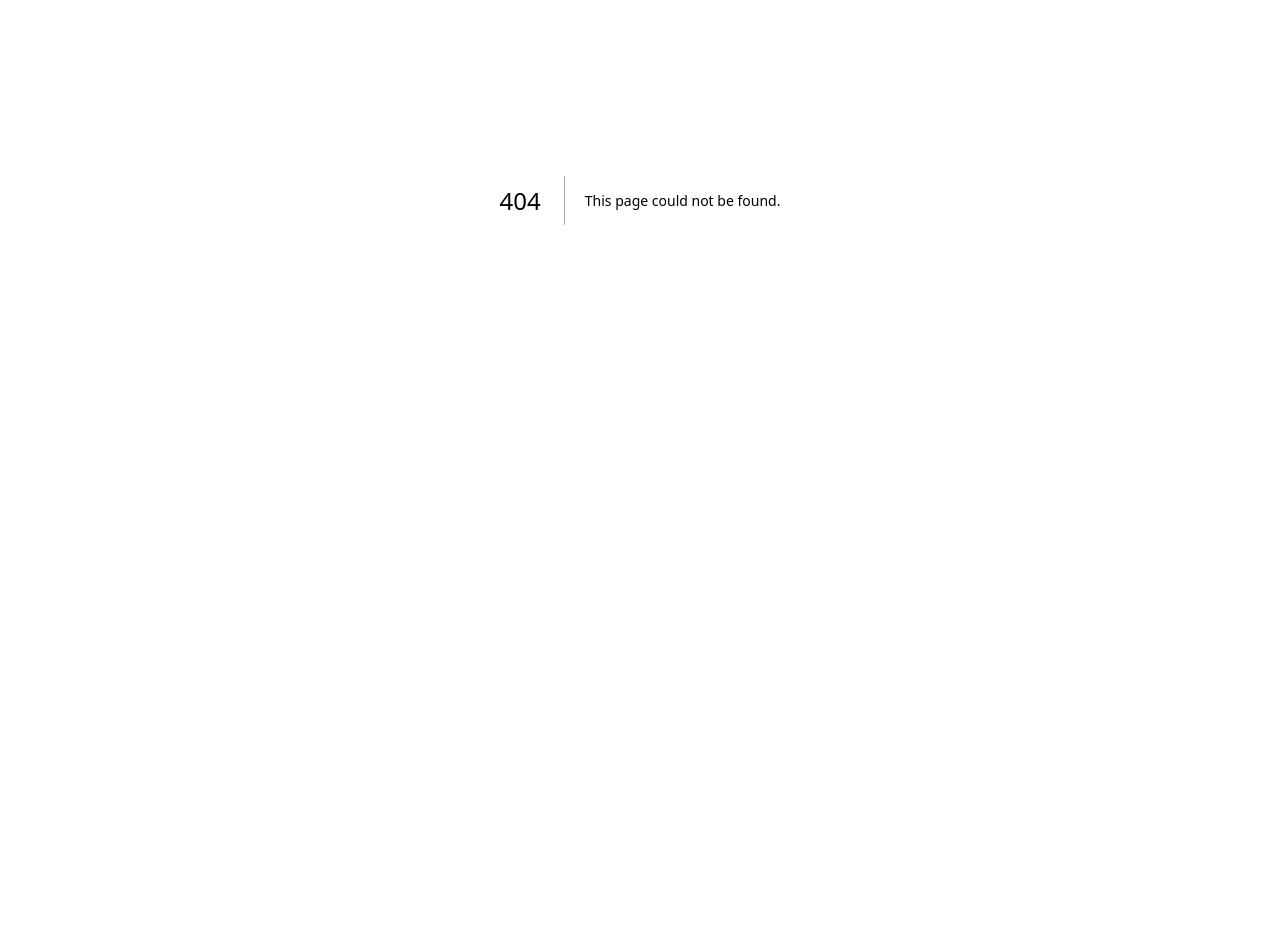
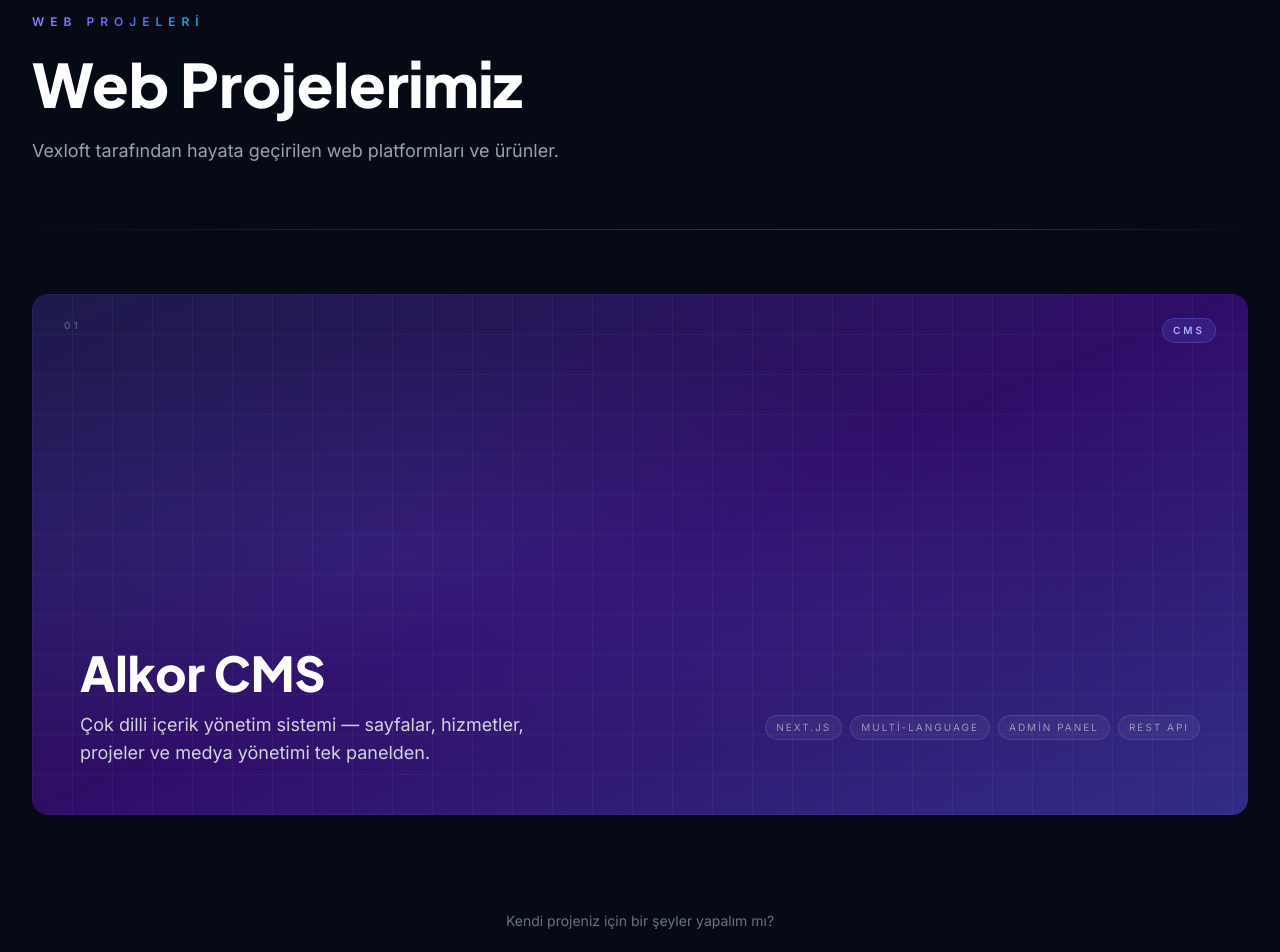
Before and after one commit to berkeakgnnn/vexloft, a Next.js app: page /web-projelerimiz in a window 1280 px wide. Before the commit this address had no page. Shown: the part 200-1152 px from the top of the page. Before the commit the page ends 800 px from the top, so only its background shows below. Built offline with nearby package versions, Linux system fonts and the light colour scheme.

Commit message:
feat: add /web-projelerimiz page with Alkor CMS showcase

```diff
--- /dev/null
+++ b/app/web-projelerimiz/page.tsx
@@ -0,0 +1,83 @@
+import Link from "next/link";
+import type { Metadata } from "next";
+import { Navbar } from "@/components/layout/navbar";
+import { Footer } from "@/components/layout/footer";
+import { WebProjectCard, type WebProject } from "@/components/web-projelerimiz/web-project-card";
+
+export const metadata: Metadata = {
+  title: "Web Projelerimiz | Vexloft",
+  description:
+    "Vexloft tarafından hayata geçirilen web platformları ve ürünler.",
+};
+
+const webProjects: WebProject[] = [
+  {
+    id: "alkor-cms",
+    name: "Alkor CMS",
+    description:
+      "Çok dilli içerik yönetim sistemi — sayfalar, hizmetler, projeler ve medya yönetimi tek panelden.",
+    badge: "CMS",
+    tags: ["Next.js", "Multi-language", "Admin Panel", "REST API"],
+    href: "#",
+  },
+];
+
+export default function WebProjelerimizPage(): React.ReactElement {
+  return (
+    <div className="noise-bg">
+      <Navbar />
+
+      <main
+        className="min-h-screen pt-32 pb-24"
+        style={{ backgroundColor: "#060a14" }}
+      >
+        <div className="max-w-7xl mx-auto px-4 sm:px-6 lg:px-8">
+          {/* Section header */}
+          <div className="mb-16">
+            <span className="inline-block text-xs font-semibold tracking-[6px] uppercase gradient-text mb-4">
+              WEB PROJELERİ
+            </span>
+            <h1
+              className="text-4xl sm:text-5xl md:text-6xl font-extrabold text-white leading-tight"
+              style={{ fontFamily: "var(--font-plus-jakarta), system-ui, sans-serif" }}
+            >
+              Web Projelerimiz
+            </h1>
+            <p className="mt-4 text-lg text-gray-400 max-w-xl">
+              Vexloft tarafından hayata geçirilen web platformları ve ürünler.
+            </p>
+          </div>
+
+          <div className="gradient-line mb-16" />
+
+          {/* Project cards */}
+          <div className="space-y-8">
+            {webProjects.map((project, index) => (
+              <WebProjectCard
+                key={project.id}
+                project={project}
+                index={index}
+                featured={index === 0}
+              />
+            ))}
+          </div>
+
+          {/* Bottom CTA */}
+          <div className="mt-24 text-center">
+            <p className="text-sm text-gray-500 mb-4">
+              Kendi projeniz için bir şeyler yapalım mı?
+            </p>
+            <Link
+              href="/iletisim"
+              className="inline-flex items-center gap-2 text-sm font-semibold text-white/80 hover:text-white transition-colors border-b border-white/30 hover:border-white pb-0.5"
+            >
+              Bize Ulaşın
+            </Link>
+          </div>
+        </div>
+      </main>
+
+      <Footer />
+    </div>
+  );
+}
```
